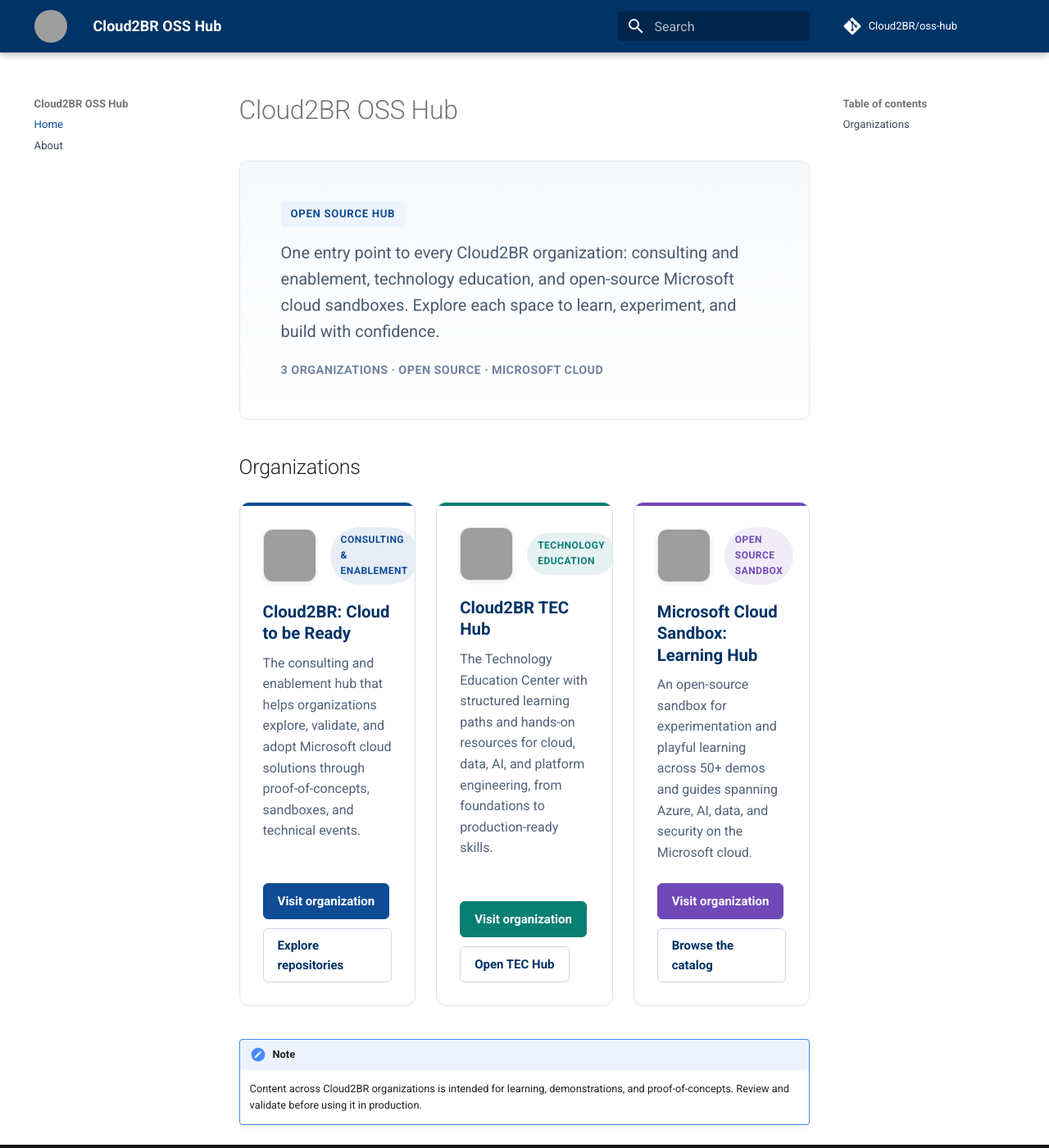
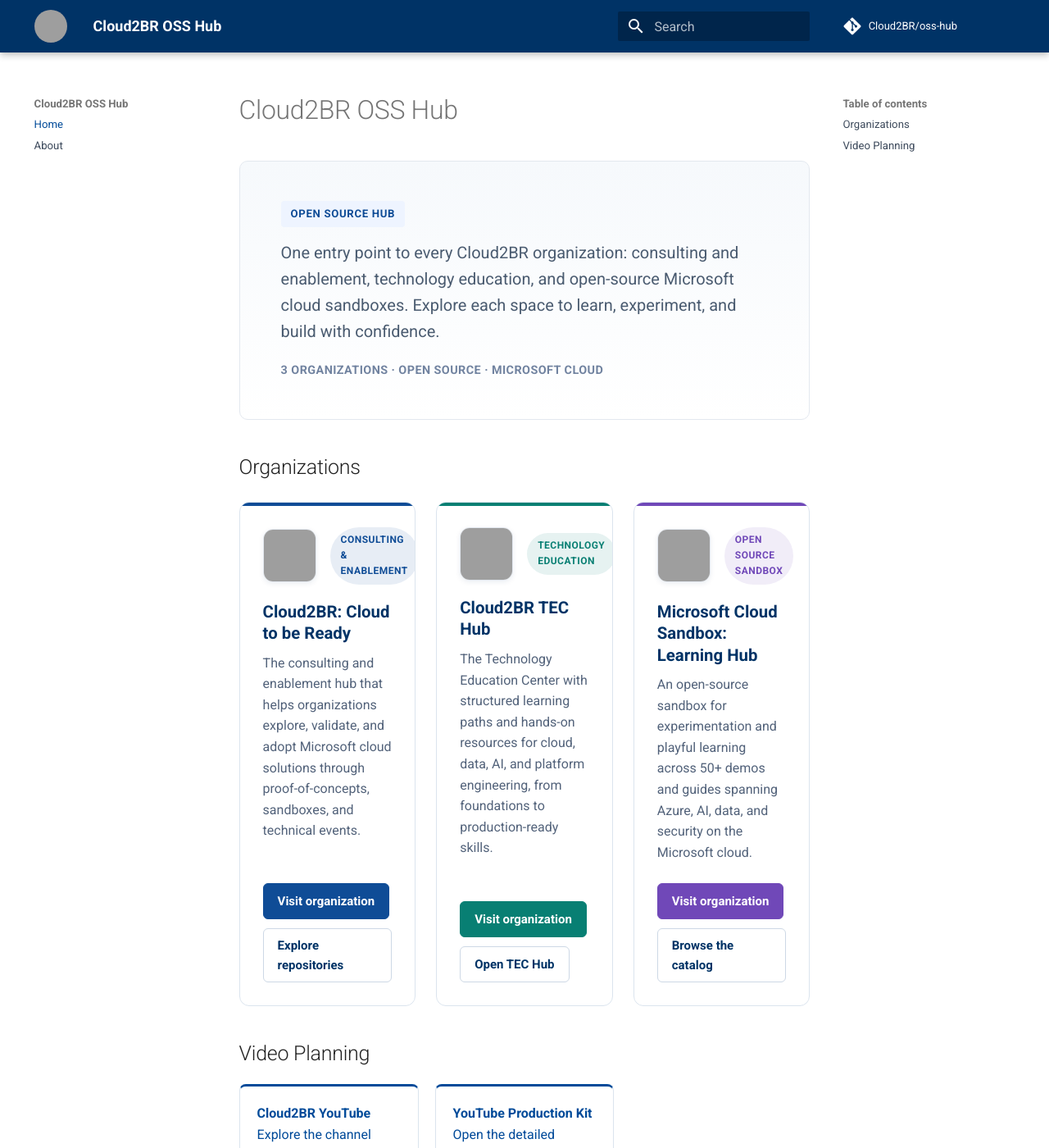
Before and after one commit to Cloud2BR/oss-hub, an MkDocs documentation site: the page built from docs/index.md, in a window 1280 px wide and 1400 px high. Shown: the whole window at 82% size. Built offline with MkDocs 1.6.1 and Material for MkDocs 9.7.7, drawn with Linux system fonts in a browser that asks for light colours; comment, search, counter and statistics services are not loaded; some of the changed text lies outside the part shown; grey boxes are pictures that could not be loaded.

Commit message:
Fix footer layout and expose YouTube plans

```diff
--- a/docs/assets/css/custom.css
+++ b/docs/assets/css/custom.css
@@ -268,7 +268,12 @@
 }
 
 /* Distinguish the footer GitHub links by adding a short org label to each */
-.md-social { align-items: center; column-gap: 1.1rem; row-gap: 0.4rem; flex-wrap: wrap; }
+.md-social {
+  align-items: flex-start;
+  display: grid;
+  gap: 0.45rem 1rem;
+  grid-template-columns: repeat(3, max-content);
+}
 .md-social__link { align-items: center; display: inline-flex; gap: 0.4rem; }
 .md-social__link::after {
   color: #c9d3e0;
@@ -281,3 +286,6 @@
 .md-social__link[href="https://github.com/Cloud2BR-TEC"]::after { content: "TEC Hub"; }
 .md-social__link[href="https://github.com/Cloud2BR-MSFTLearningHub"]::after { content: "Cloud Sandbox"; }
 .md-social__link:hover::after { color: #ffffff; }
+@media screen and (max-width: 44rem) {
+  .md-social { grid-template-columns: 1fr; }
+}
--- a/docs/index.md
+++ b/docs/index.md
@@ -56,6 +56,19 @@
   </div>
 </div>
 
+## Video Planning
+
+<div class="guide-grid">
+  <a class="guide-card" href="youtube/">
+    <strong>Cloud2BR YouTube</strong>
+    <span>Explore the channel strategy, planned learning series, and source repositories.</span>
+  </a>
+  <a class="guide-card" href="youtube-production-kit/">
+    <strong>YouTube Production Kit</strong>
+    <span>Open the detailed upload requirements, reusable episode skeletons, and publishing checklist.</span>
+  </a>
+</div>
+
 !!! note
     Content across Cloud2BR organizations is intended for learning, demonstrations,
     and proof-of-concepts. Review and validate before using it in production.
```
